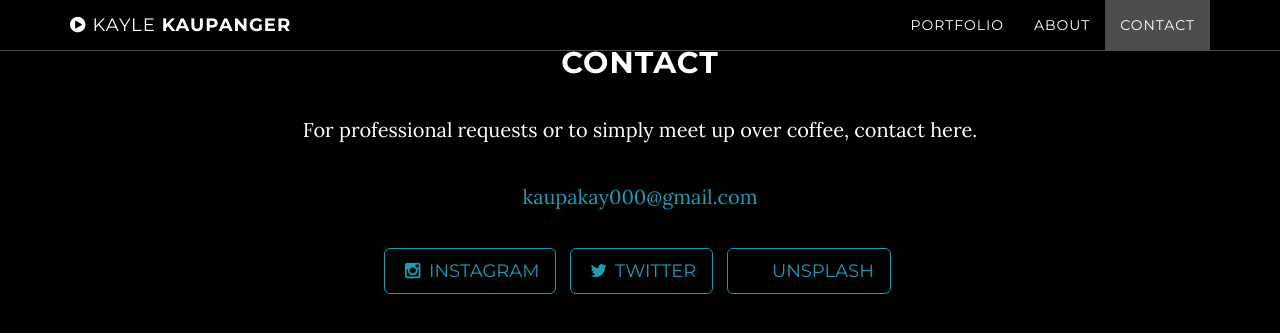
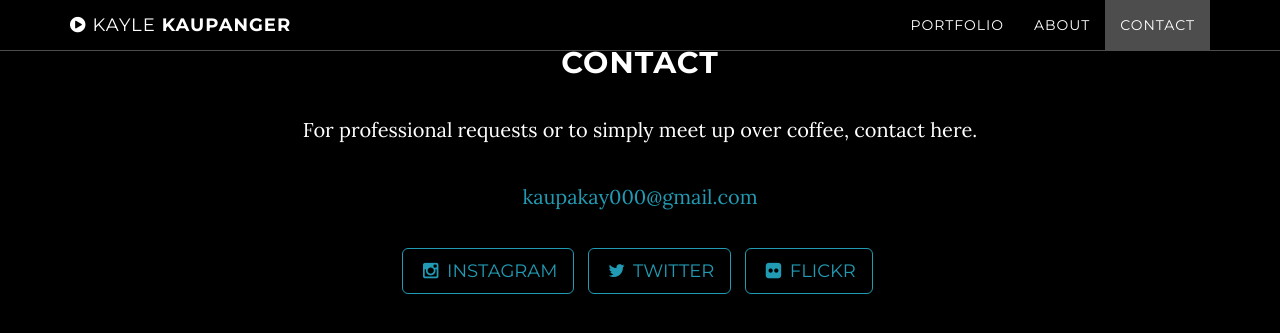
Before and after one commit to kaupanger/kaylekaupanger.com, a Jekyll site: the page built from index.html, in a window 1280 px wide and 900 px high, scrolled down 1756 px. Shown: the top 333 px of the window. Built offline with Jekyll 4.4.1, drawn with Linux system fonts in a browser that asks for light colours.

Commit message:
Update _config.yml

```diff
--- a/_config.yml
+++ b/_config.yml
@@ -17,7 +17,7 @@ social:
     url: https://www.instagram.com/stillkayle
   - title: twitter
     url: https://twitter.com/KayleKaupanger
-  - title: unsplash
+  - title: flickr
     url: https://unsplash.com/@notaphotographer
 
 
```
